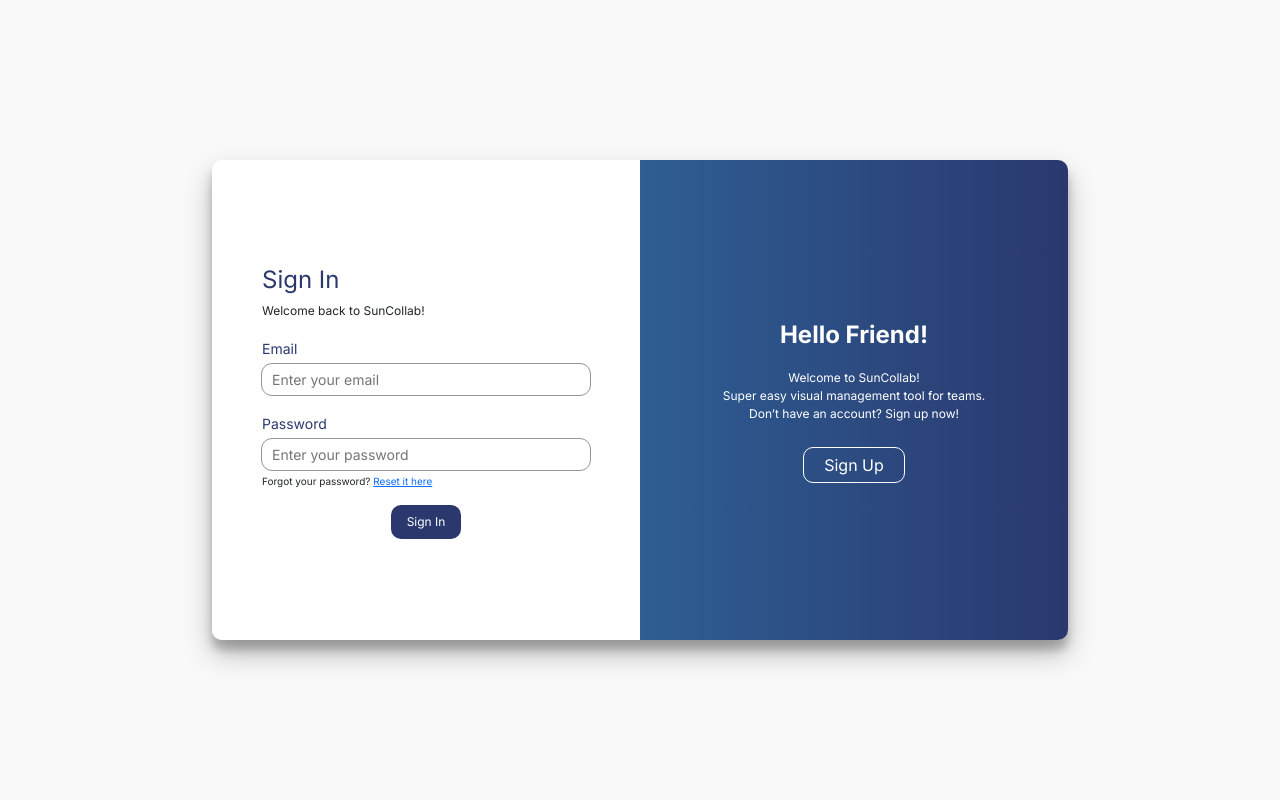
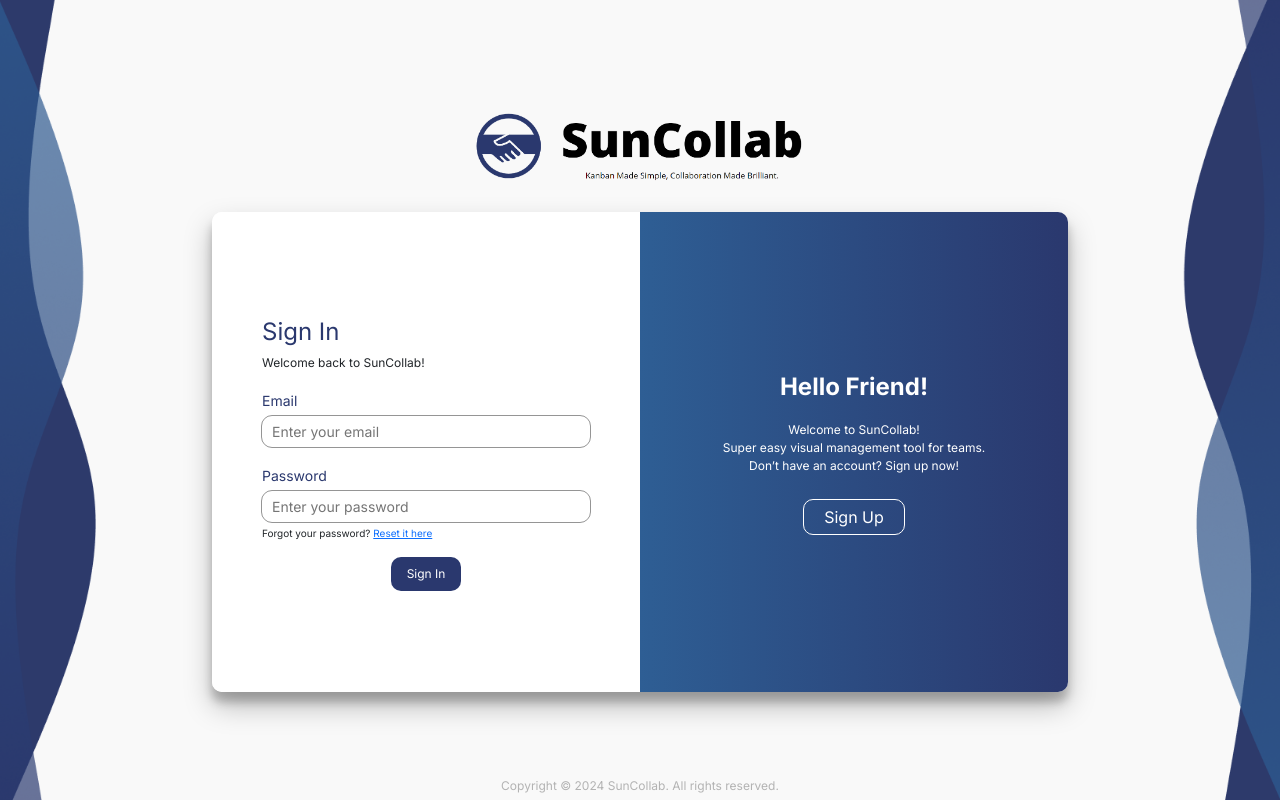
Before and after one commit to ChooYJ81/TaskManagementTool, a PHP site: page / in a window 1280 px wide. Run offline with PHP 8.4, Linux system fonts and the light colour scheme.

Commit message:
index FE update

```diff
--- a/css/style.css
+++ b/css/style.css
@@ -614,7 +614,7 @@ body {
 .otpInputs {
     margin: 30px 0;
     display: grid;
-    gap: 30px;
+    gap: 20px;
     justify-content: center;
     grid-template-columns: repeat(5, auto);
 }
--- a/includes/modals/otpModal.php
+++ b/includes/modals/otpModal.php
@@ -2,7 +2,7 @@
 <div class="modal fade otpModal" id="otpModal" tabindex="-1">
     <div class="modal-dialog modal-dialog-centered" style="width: 430px;">
         <div class="modal-content">
-            <div class="modal-body text-center">
+            <div class="modal-body text-center p-5">
                 <img src="./images/rafiki.png" />
                 <p class="title-1 mt-2">Verify your email</p>
                 <p style="font-size:0.875rem" class="text-wrap">Enter the five-digit code we sent to your email address to verify your new SunCollab account.</p>
@@ -26,8 +26,8 @@
 <div class="modal fade" id="verifiedModal" tabindex="-1">
     <div class="modal-dialog modal-dialog-centered" style="width: 430px;">
         <div class="modal-content">
-            <div class="modal-body text-center">
-                <img src="./images/bro.png" />
+            <div class="modal-body text-center p-5">
+                <img src="./images/amico.png" />
                 <p class="title-1 mt-4">Account Verified!</p>
                 <p style="font-size:0.875rem" class="text-wrap">Yahoo! You have successfully verified the account.</p>
                 <a class="button-fill mb-3 px-3 py-2" href="./dashboard.php">Get Started</a>
--- a/index.php
+++ b/index.php
@@ -12,26 +12,35 @@
     <link href="https://fonts.googleapis.com/css2?family=Inter:wght@100..900&display=swap" rel="stylesheet" />
     <link rel="stylesheet" href="https://cdn.jsdelivr.net/npm/bootstrap-icons@1.11.3/font/bootstrap-icons.min.css" />
     <script src="https://ajax.googleapis.com/ajax/libs/jquery/3.5.1/jquery.min.js"></script>
+    <script src="https://unpkg.com/@lottiefiles/lottie-player@latest/dist/lottie-player.js"></script>
     <link href="css/style.css" rel="stylesheet" />
 </head>
 
-<body class="align-items-center d-flex justify-content-center flex-column">
-    <?php include "./includes/modals/otpModal.php";?>
+<body class="d-flex flex-column overflow-hidden">
+    <?php include "./includes/modals/otpModal.php"; ?>
+    <div class="position-absolute top-0" style="left: -5px">
+        <img src="./images/wave.png" style="height: 100vh;"/>
+    </div>
+    <div class="position-absolute top-0" style="right: -5px">
+        <img src="./images/wave.png" style="height: 100vh; transform: rotate(180deg);">
+    </div>
+    <div class="align-items-center d-flex my-auto flex-column">
+        <img src="./images/logo3.png" height="80px;" class="mb-4"/>
         <div class="login-container" id="login-container">
             <div class="sign-up">
                 <form class="login-form" id="signupForm">
                     <p class="title-1 fw-normal">Sign Up</p>
                     <div class="mb-3">
                         <label class="input-label">Name</label>
-                    <input class="inputs" type="text" placeholder="Enter your name" required id="name" name="name"/>
+                        <input class="inputs" type="text" placeholder="Enter your name" required id="name" name="name" />
                     </div>
                     <div class="mb-3">
                         <label class="input-label">Email</label>
-                    <input class="inputs" type="email" placeholder="Enter your email" required id="email" name="email"/>
+                        <input class="inputs" type="email" placeholder="Enter your email" required id="email" name="email" />
                     </div>
                     <div class="mb-2">
                         <label class="input-label">Password</label>
-                    <input class="inputs" type="password" placeholder="Enter your password" required id="password" name="password"/>
+                        <input class="inputs" type="password" placeholder="Enter your password" required id="password" name="password" />
                     </div>
                     <div class="form-check">
                         <input class="form-check-input" type="checkbox" required />
@@ -50,11 +59,11 @@
                     <p style="font-size: 0.75rem">Welcome back to SunCollab!</p>
                     <div class="mb-3">
                         <label class="input-label">Email</label>
-                    <input class="inputs" type="email" placeholder="Enter your email" required id="loginEmail" name="loginEmail"/>
+                        <input class="inputs" type="email" placeholder="Enter your email" required id="loginEmail" name="loginEmail" />
                     </div>
                     <div class="mb-1">
                         <label class="input-label">Password</label>
-                    <input class="inputs" type="password" placeholder="Enter your password" required id="loginPassword" name="loginPassword"/>
+                        <input class="inputs" type="password" placeholder="Enter your password" required id="loginPassword" name="loginPassword" />
                     </div>
                     <p class="m-0" style="font-size: 0.625rem">
                         Forgot your password? <a href="#">Reset it here</a>
@@ -85,6 +94,10 @@
                 </div>
             </div>
         </div>
+    </div>
+    <div class="position-absolute w-100 text-center" style="bottom: 5px;">
+        <p style="font-size: 0.75rem; color: #B3B3B3;" class="text-nowrap m-0">Copyright © 2024 SunCollab. All rights reserved.</p>
+    </div>
     <script type="text/javascript">
         const signUpButton = document.getElementById('signUp');
         const signInButton = document.getElementById('signIn');
```
Also changed, not shown: images/amico.png (added), images/bro.png (deleted), images/logo3.png (added), images/rafiki.png, images/wave.png (added). Lines whose indentation alone changed are shown as unchanged.
